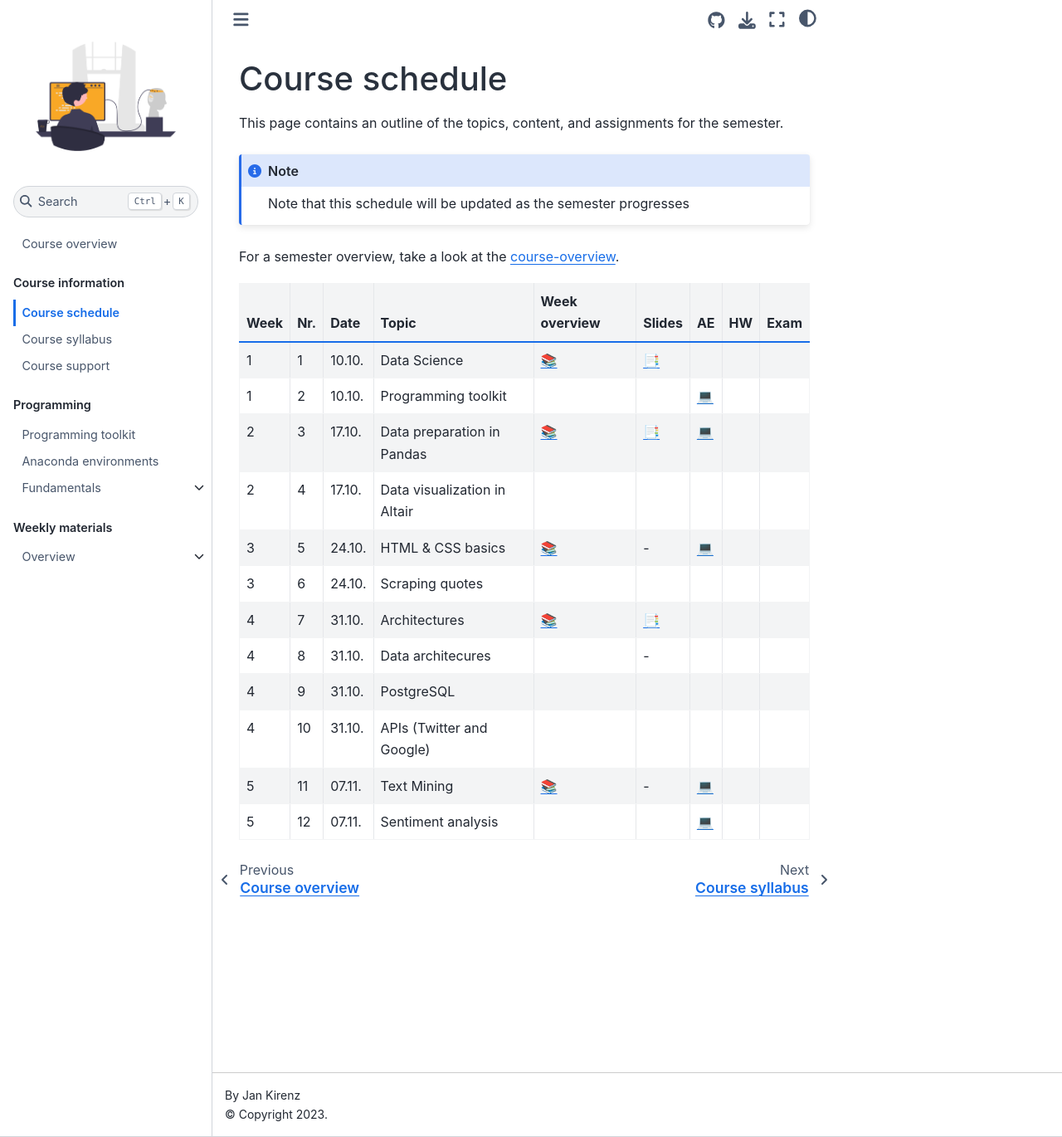
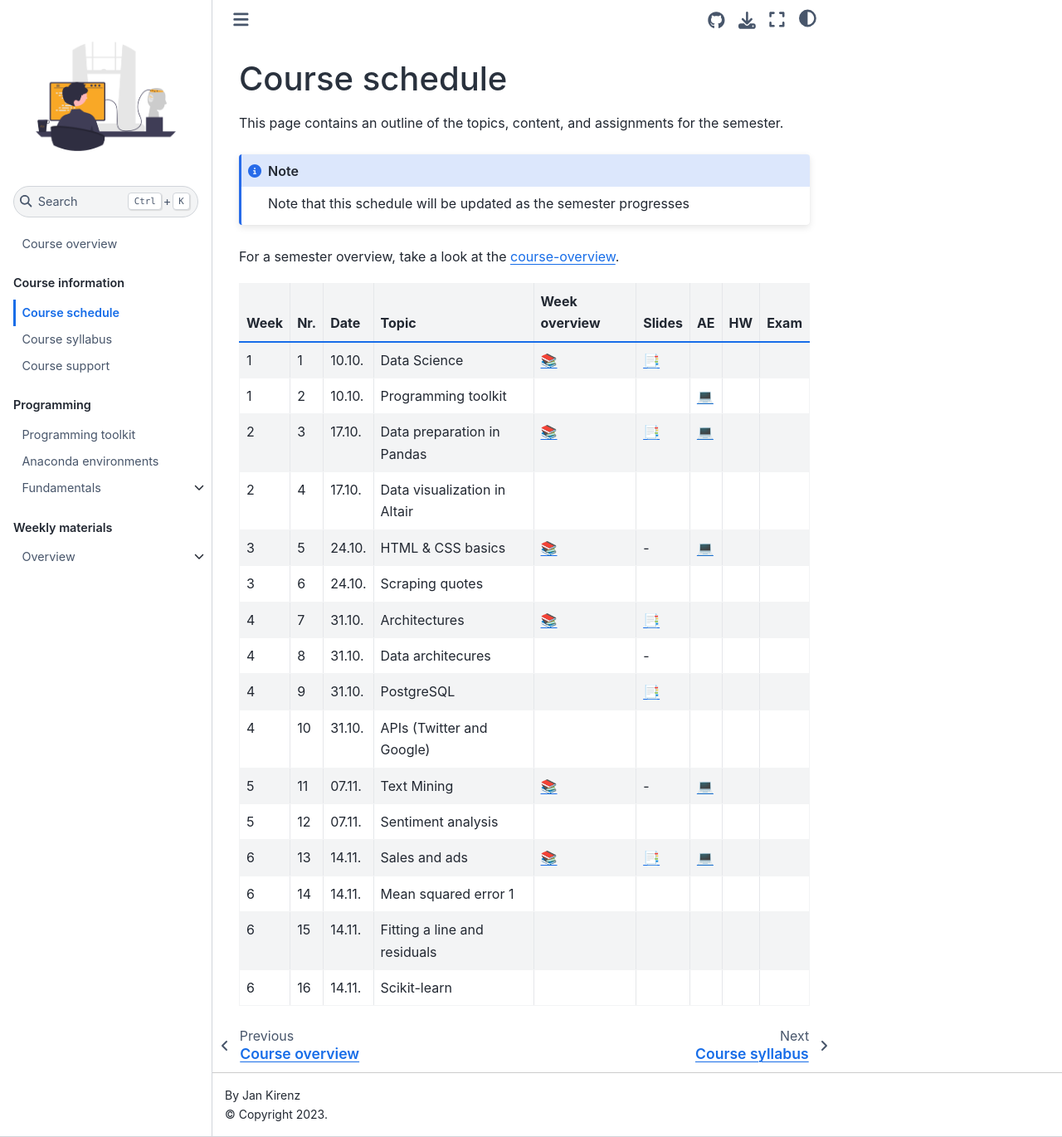
Before and after one commit to ds-ws22/website, a Jupyter Book: the page built from docs/course-schedule.md, in a window 1280 px wide and 1370 px high. Shown: the whole window at 83% size. Built offline with Jupyter Book 1.0.4 settings and Sphinx 7.4.7 and the Sphinx Book theme 1.1.4, drawn with Linux system fonts in a browser that asks for light colours; comment, search, counter and statistics services are not loaded.

Commit message:
schedule update week 6

```diff
--- a/docs/course-schedule.md
+++ b/docs/course-schedule.md
@@ -18,7 +18,11 @@ For a semester overview, take a look at the [course-overview](../docs/course-ove
 |	3	|	6	|	24.10.	|	Scraping quotes	|		|		|		|		|		|
 |	4	|	7	|	31.10.	|	Architectures	|	[📚](../weeks/week4.md)	|	[📑](https://drive.google.com/file/d/1-kn1zRRwU_aXHCkATjUwnn0KfjQ2u6kY/view?usp=sharing)	|		|		|		|
 |	4	|	8	|	31.10.	|	Data architecures	|		|	 - 	|		|		|		|
-|	4	|	9	|	31.10.	|	PostgreSQL	|		|		|		|		|		|
+|	4	|	9	|	31.10.	|	PostgreSQL	|		|	[📑](https://drive.google.com/file/d/1-ZfUfZ671sAIsGPhKhvPfG9_mpgOXuro/view?usp=sharing)	|		|		|		|
 |	4	|	10	|	31.10.	|	APIs (Twitter and Google)	|		|		|		|		|		|
 |	5	|	11	|	07.11.	|	Text Mining	|	[📚](../weeks/week5.md)	|	 - 	|	[💻](../weeks/week5.md)	|		|		|
-|	5	|	12	|	07.11.	|	Sentiment analysis	|		|		|	[💻](../weeks/week5.md)	|		|		|
+|	5	|	12	|	07.11.	|	Sentiment analysis	|		|		|		|		|		|
+|	6	|	13	|	14.11.	|	Sales and ads	|	[📚](../weeks/week6.md)	|	[📑](https://drive.google.com/file/d/1-ZfUfZ671sAIsGPhKhvPfG9_mpgOXuro/view?usp=sharing)	|	[💻](../weeks/week6.md)	|		|		|
+|	6	|	14	|	14.11.	|	Mean squared error 1	|		|		|		|		|		|
+|	6	|	15	|	14.11.	|	Fitting a line and residuals	|		|		|		|		|		|
+|	6	|	16	|	14.11.	|	Scikit-learn 	|		|		|		|		|		|
```
